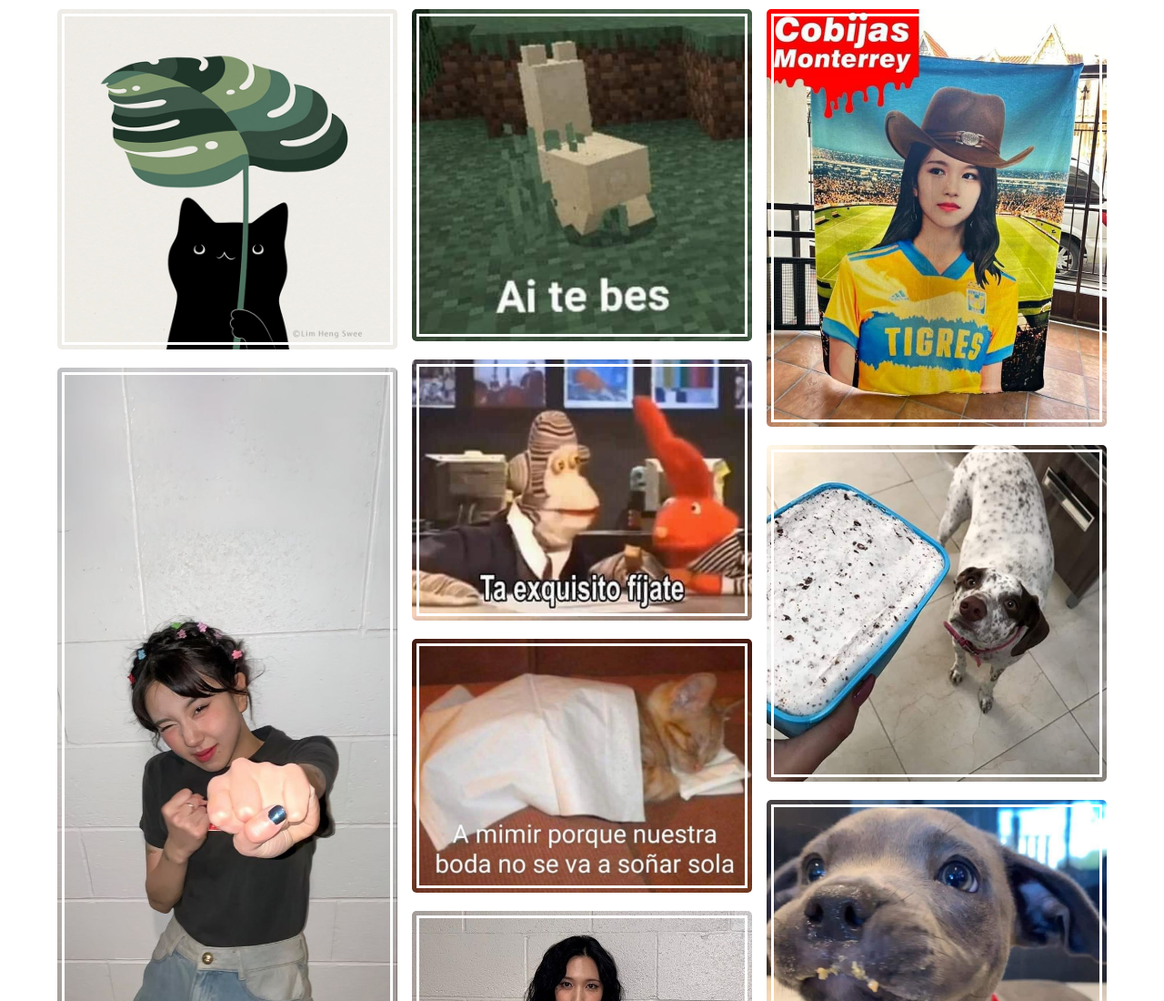
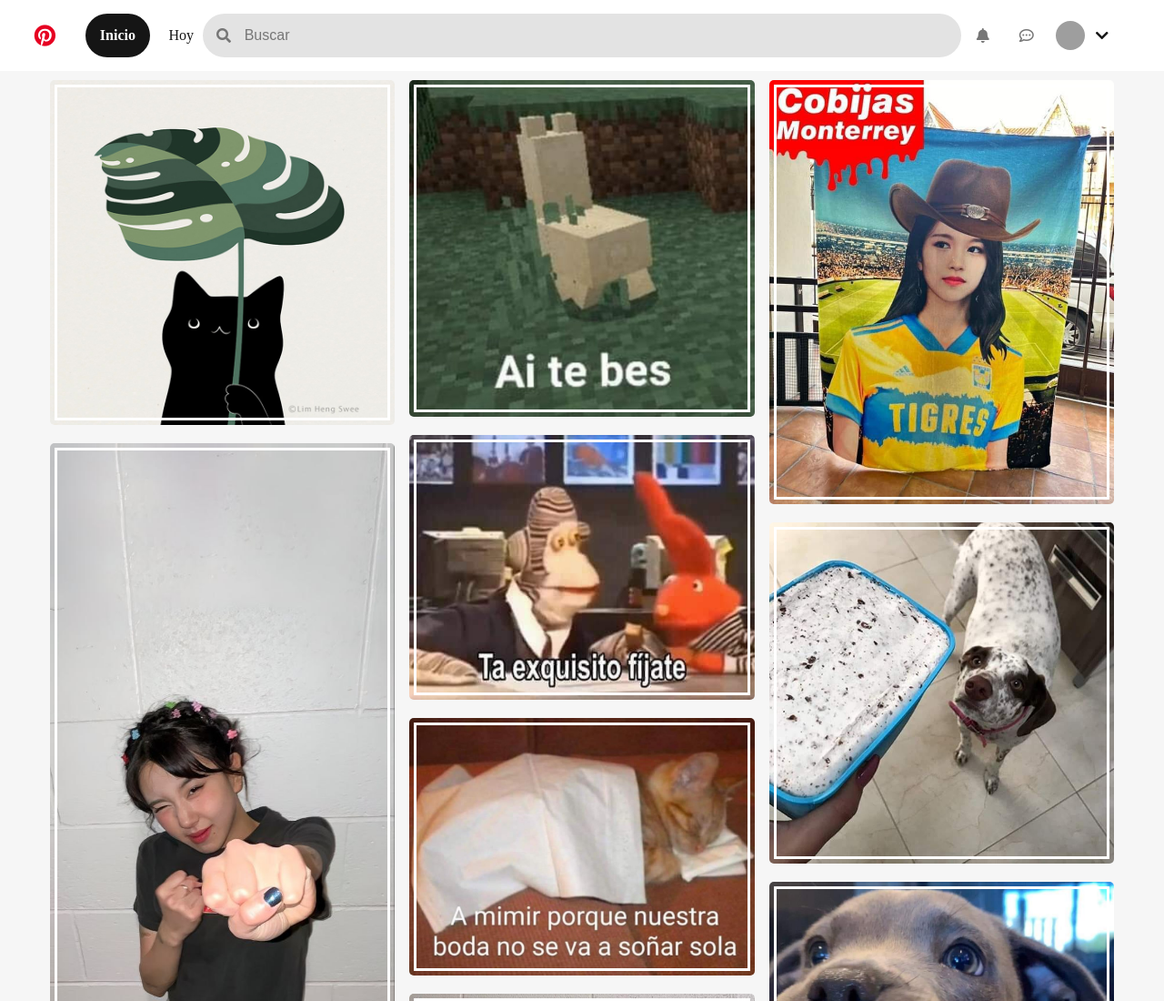
Before and after one commit to andreschavez1229/Proyecto_Pinterest, a plain HTML site: page index.html in a window 1280 px wide. Shown: the top 1100 px of the page at 91% size. Drawn offline with Linux system fonts and the light colour scheme; grey boxes are pictures that could not be loaded.

Commit message:
añadi navbar

```diff
--- a/index.html
+++ b/index.html
@@ -7,6 +7,30 @@
     <title>Pinterest</title>
   </head>
   <body>
+    <header>
+      <link rel="stylesheet" href="https://cdnjs.cloudflare.com/ajax/libs/font-awesome/5.15.4/css/all.min.css" integrity="sha512-1ycn6IcaQQ40/MKBW2W4Rhis/DbILU74C1vSrLJxCq57o941Ym01SwNsOMqvEBFlcgUa6xLiPY/NS5R+E6ztJQ==" crossorigin="anonymous" referrerpolicy="no-referrer" />
+
+      <div class="pinterest">
+          <div class="left">
+              <a href="#" class="logo"><i class="fab fa-pinterest"></i></a>
+              <a href="#" class="home">Inicio</a>
+              <a href="#" class="Hoy">Hoy</a>
+          </div>
+      <div class="search">
+          <i class="fas fa-search"></i>
+          <input type="search" name="" placeholder="Buscar" id="">
+      </div>
+      <div class="right">
+          <a href="#" class="items"><i class="fas fa-bell"></i></a>
+          <a href="#" class="items"><i class="far fa-comment-dots"></i></a>
+          <a href="#" class="avatar">
+              <div class="img">
+                  <img src="https://lh3.googleusercontent.com/ogw/ADea4I7nt1X70NwiiginXNjG3nWiL0aPlaYGaai1NnWU-A=s32-c-mo" alt="">
+              </div>
+          </a>
+          <a href="#" class="items-down"><i class="fas fa-chevron-down"></i></a>
+      </div>
+  </header>
     <div class="grid-container">
       <img src="img/i0.jpg" alt="0" class="grid-item">
       <img src="img/i1.jpg" alt="1" class="grid-item">
--- a/style.css
+++ b/style.css
@@ -22,3 +22,143 @@
 .grid-item:hover{
     filter: opacity(0.7);
 }
+
+* {
+    margin: 0;
+    padding: 0;
+    box-sizing: border-box;
+    font-size: 1rem;
+  }
+  body {
+    background: #f6f6f6;
+  }
+  * a {
+    text-decoration: none;
+    color: #151515;
+  }
+  .pinterest {
+    display: flex;
+    align-items: center;
+    justify-content: space-between;
+    background-color: #fff;
+    padding: 0.938rem;
+  }
+  .left {
+    display: flex;
+    justify-content: space-around;
+    align-items: center;
+    width: 20%;
+  }
+  .left .logo {
+    border-radius: 50%;
+    width: 3rem;
+    height: 3rem;
+    display: flex;
+    align-items: center;
+    justify-content: center;
+  }
+  .left .logo:hover {
+    background-color: #e5e5e5;
+  }
+  .left .logo i {
+    color: #e60022;
+    font-size: 24px;
+  }
+  .left .home {
+    font-weight: bold;
+    height: 3rem;
+    color: #fff;
+    padding: 1rem;
+    background-color: #151515;
+    display: flex;
+    align-items: center;
+    justify-content: center;
+    border-radius: 1.563rem;
+  }
+
+
+  .avatar {
+    width: 3rem;
+    height: 3rem;
+    border-radius: 50%;
+    display: flex;
+    align-items: center;
+    justify-content: center;
+  }
+  .avatar .img {
+    height: 2rem;
+    width: 2rem;
+    position: relative;
+    border-radius: 50%;
+    overflow: hidden;
+  }
+  .avatar .img img {
+    position: absolute;
+    object-fit: cover;
+    width: 100%;
+    height: 100%;
+  }
+  .search {
+    width: 80%;
+    display: flex;
+    justify-content: center;
+    align-items: center;
+    height: 3rem;
+    border-radius: 25px;
+    overflow: hidden;
+    background: #e3e3e3;
+  }
+  .search:hover {
+    background: #c9c9c9;
+  }
+  .search i {
+    width: 3rem;
+    height: 3rem;
+    display: flex;
+    align-items: center;
+    justify-content: center;
+    color: #767676;
+  }
+  .search input {
+    width: 100%;
+    border: none;
+    background: none;
+    outline: none;
+    padding-right: 1rem;
+  }
+  .search input::placeholder {
+    color: #767676;
+    font-size: 1rem;
+  }
+  .right {
+    width: 20%;
+    display: flex;
+    align-items: center;
+  }
+  .items {
+    border-radius: 50%;
+    width: 3rem;
+    height: 3rem;
+    display: flex;
+    align-items: center;
+    justify-content: center;
+  }
+  .items:hover {
+    background: #e5e5e5;
+  }
+  .items i {
+    font-size: 1rem;
+    color: #767676;
+  }
+  .items-down {
+    border-radius: 50%;
+    width: 1rem;
+    height: 1rem;
+    display: flex;
+    align-items: center;
+    justify-content: center;
+    padding: 0.7rem;
+  }
+  .items-down:hover {
+    background: #e5e5e5;
+  }
```
